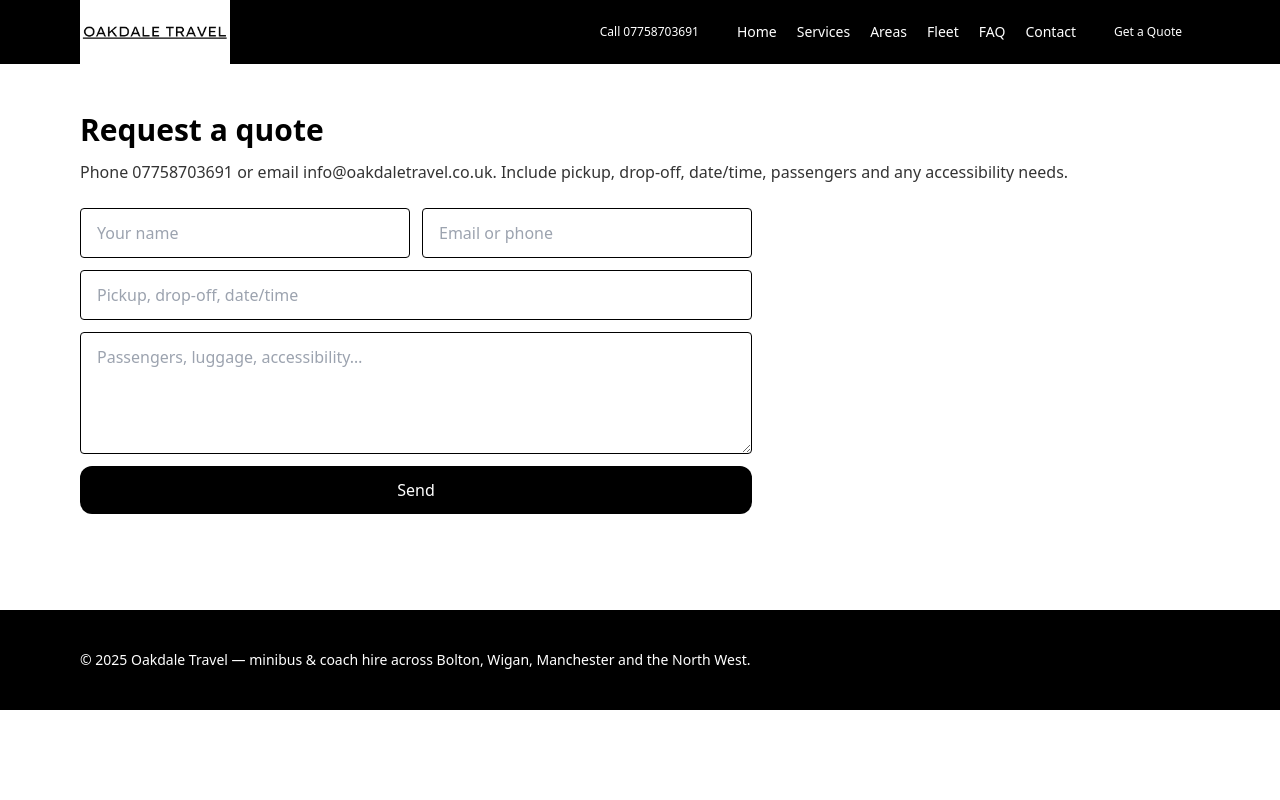
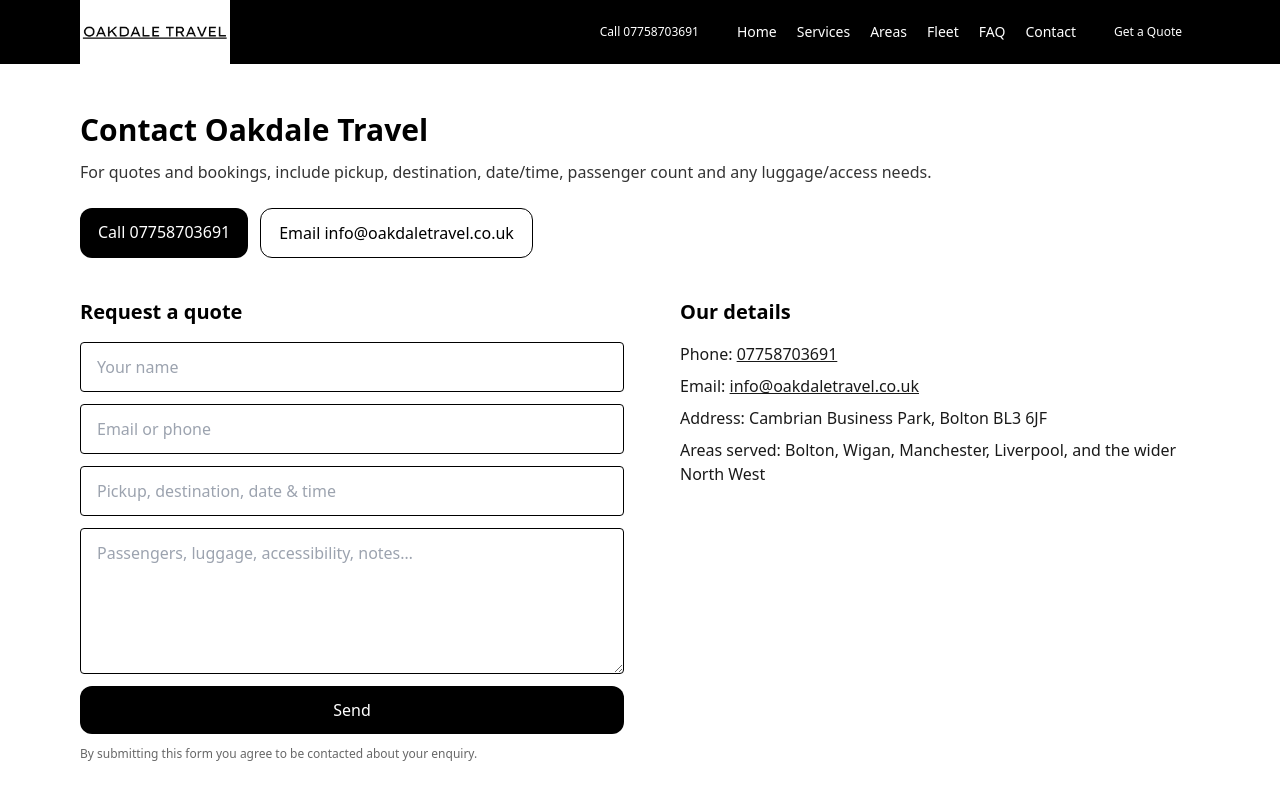
Before and after one commit to abydhalech/oakdale-next, a Next.js app: page /contact in a window 1280 px wide. Shown: the top 800 px of the page. Built offline with nearby package versions, Linux system fonts and the light colour scheme; no server answers.

Commit message:
Update contact.js

```diff
--- a/pages/contact.js
+++ b/pages/contact.js
@@ -1,29 +1,174 @@
+// pages/contact.js
+import { useState } from 'react';
+import Head from 'next/head';
 import Layout from '../components/Layout';
-import { siteUrl, phone, email } from '../components/utils';
+import MapBlock from '../components/MapBlock';
+import { AREAS, phone, email, address, siteUrl } from '../components/utils';
 
-// Set in Vercel env: NEXT_PUBLIC_FORMSPREE_ENDPOINT=https://formspree.io/f/xxxxxxx
-const FORMSPREE_ENDPOINT = process.env.NEXT_PUBLIC_FORMSPREE_ENDPOINT || 'https://formspree.io/f/yourid';
+// Schema for SEO
+const contactJsonLd = {
+  "@context": "https://schema.org",
+  "@type": "ContactPage",
+  "name": "Contact Oakdale Travel",
+  "url": `${siteUrl}/contact`,
+  "mainEntity": {
+    "@type": "LocalBusiness",
+    "name": "Oakdale Travel",
+    "url": siteUrl,
+    "telephone": phone,
+    "email": email,
+    "address": {
+      "@type": "PostalAddress",
+      "streetAddress": "Cambrian Business Park",
+      "addressLocality": "Bolton",
+      "postalCode": "BL3 6JF",
+      "addressCountry": "GB"
+    },
+    "contactPoint": [{
+      "@type": "ContactPoint",
+      "contactType": "customer service",
+      "telephone": phone,
+      "email": email,
+      "areaServed": AREAS
+    }]
+  }
+};
+
+// Formspree endpoint: set in Vercel as NEXT_PUBLIC_FORMSPREE_ENDPOINT
+const FORMSPREE_ENDPOINT = process.env.NEXT_PUBLIC_FORMSPREE_ENDPOINT || '';
 
 export default function Contact() {
+  const [submitting, setSubmitting] = useState(false);
+  const [submitted, setSubmitted] = useState(false);
+  const [errorMsg, setErrorMsg] = useState('');
+
+  async function handleSubmit(e) {
+    e.preventDefault();
+    setErrorMsg('');
+    if (!FORMSPREE_ENDPOINT) {
+      setErrorMsg('Form is not configured yet. Please call or email us directly.');
+      return;
+    }
+
+    try {
+      setSubmitting(true);
+      const form = e.currentTarget;
+      const data = new FormData(form);
+
+      // Optional honeypot check
+      if (data.get('_gotcha')) {
+        setSubmitting(false);
+        return; // likely a bot
+      }
+
+      const res = await fetch(FORMSPREE_ENDPOINT, {
+        method: 'POST',
+        body: data,
+        headers: { 'Accept': 'application/json' }
+      });
+
+      if (res.ok) {
+        setSubmitted(true);
+        form.reset();
+      } else {
+        const json = await res.json().catch(() => ({}));
+        setErrorMsg(json?.error || 'Something went wrong. Please try again or call us.');
+      }
+    } catch (err) {
+      setErrorMsg('Network error. Please try again or call us.');
+    } finally {
+      setSubmitting(false);
+    }
+  }
+
   return (
-    <Layout seoProps={{
-      title: 'Contact Oakdale Travel — request a quote',
-      description: 'Get a fast quote for minibus & coach hire in Bolton, Wigan, Manchester and the North West.',
-      canonical: `${siteUrl}/contact`
-    }}>
+    <Layout>
+      <Head>
+        <title>Contact Oakdale Travel — request a quote</title>
+        <meta
+          name="description"
+          content="Get a fast quote for minibus & coach hire across Bolton, Wigan, Manchester, Liverpool and the North West. Call, email or use the form."
+        />
+        <link rel="canonical" href={`${siteUrl}/contact`} />
+        <script
+          type="application/ld+json"
+          dangerouslySetInnerHTML={{ __html: JSON.stringify(contactJsonLd) }}
+        />
+      </Head>
+
       <div className="max-w-6xl mx-auto px-4 py-12 text-black">
-        <h1 className="text-3xl font-semibold">Request a quote</h1>
-        <p className="text-black/80 mt-3">Phone {phone} or email {email}. Include pickup, drop‑off, date/time, passengers and any accessibility needs.</p>
-        <form action={FORMSPREE_ENDPOINT} method="POST" className="grid md:grid-cols-2 gap-3 mt-6 max-w-2xl">
-          <input className="border border-black rounded px-4 py-3" name="name" placeholder="Your name" required />
-          <input className="border border-black rounded px-4 py-3" name="contact" placeholder="Email or phone" required />
-          <input className="md:col-span-2 border border-black rounded px-4 py-3" name="journey" placeholder="Pickup, drop‑off, date/time" required />
-          <textarea className="md:col-span-2 border border-black rounded px-4 py-3" name="message" rows="4" placeholder="Passengers, luggage, accessibility…"></textarea>
-          <input type="text" name="_gotcha" className="hidden" aria-hidden="true" />
-          <input type="hidden" name="_subject" value="New quote request — Oakdale Travel" />
-          <input type="hidden" name="_redirect" value={`${siteUrl}/contact`} />
-          <button className="button-primary md:col-span-2">Send</button>
-        </form>
+        <h1 className="text-3xl font-semibold">Contact Oakdale Travel</h1>
+        <p className="mt-3 text-black/80">
+          For quotes and bookings, include pickup, destination, date/time, passenger count and any luggage/access needs.
+        </p>
+
+        {/* Quick actions */}
+        <div className="mt-6 flex flex-wrap gap-3">
+          <a className="button-primary" href={`tel:${phone}`}>Call {phone}</a>
+          <a className="button-ghost" href={`mailto:${email}`}>Email {email}</a>
+        </div>
+
+        {/* Two-column: form + business details */}
+        <div className="mt-10 grid md:grid-cols-2 gap-8">
+          {/* Contact form */}
+          <section aria-label="Request a quote">
+            <h2 className="text-xl font-semibold">Request a quote</h2>
+
+            {!submitted ? (
+              <form onSubmit={handleSubmit} className="grid gap-3 mt-4">
+                <input className="border border-black rounded px-4 py-3" name="name" placeholder="Your name" required />
+                <input className="border border-black rounded px-4 py-3" name="contact" placeholder="Email or phone" required />
+                <input className="border border-black rounded px-4 py-3" name="journey" placeholder="Pickup, destination, date & time" required />
+                <textarea className="border border-black rounded px-4 py-3" name="message" rows={5} placeholder="Passengers, luggage, accessibility, notes…"></textarea>
+
+                {/* Spam honeypot */}
+                <input type="text" name="_gotcha" className="hidden" aria-hidden="true" />
+
+                {/* Helpful metadata for your inbox */}
+                <input type="hidden" name="_subject" value="New quote request — Oakdale Travel" />
+
+                <button type="submit" className="button-primary" disabled={submitting}>
+                  {submitting ? 'Sending…' : 'Send'}
+                </button>
+
+                {errorMsg && (
+                  <p className="text-red-600 text-sm">{errorMsg}</p>
+                )}
+
+                {!FORMSPREE_ENDPOINT && (
+                  <p className="text-amber-600 text-sm">
+                    Form endpoint not set. Add <code>NEXT_PUBLIC_FORMSPREE_ENDPOINT</code> in Vercel to enable submissions.
+                  </p>
+                )}
+              </form>
+            ) : (
+              <div className="mt-4 rounded-xl border border-black/10 p-4 bg-green-50 text-green-800">
+                <p className="font-medium">✅ Thanks! We’ve received your enquiry.</p>
+                <p className="mt-1">We’ll get back to you shortly. If it’s urgent, call <a className="underline" href={`tel:${phone}`}>{phone}</a>.</p>
+              </div>
+            )}
+
+            <p className="mt-3 text-xs text-black/60">
+              By submitting this form you agree to be contacted about your enquiry.
+            </p>
+          </section>
+
+          {/* Business details / NAP */}
+          <aside aria-label="Business details" className="md:pl-6">
+            <h2 className="text-xl font-semibold">Our details</h2>
+            <ul className="mt-4 space-y-2 text-black/90">
+              <li><span className="font-medium">Phone:</span> <a className="underline" href={`tel:${phone}`}>{phone}</a></li>
+              <li><span className="font-medium">Email:</span> <a className="underline" href={`mailto:${email}`}>{email}</a></li>
+              <li><span className="font-medium">Address:</span> {address}</li>
+              <li><span className="font-medium">Areas served:</span> Bolton, Wigan, Manchester, Liverpool, and the wider North West</li>
+            </ul>
+
+
+          </aside>
+        </div>
+
+        {/* Map */}
+        <MapBlock />
       </div>
     </Layout>
   );
```
